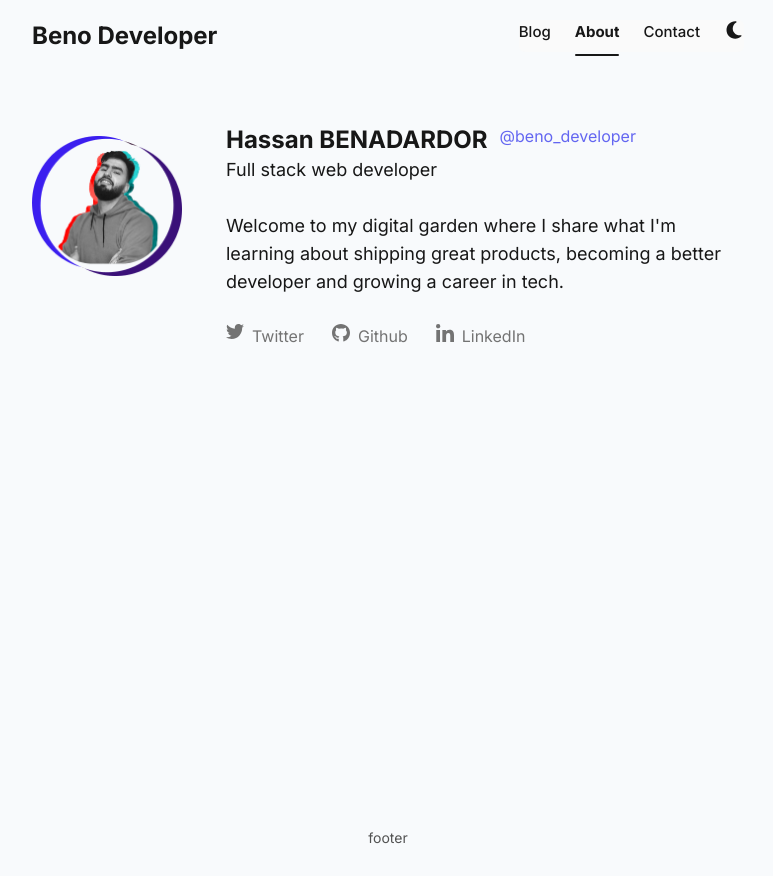
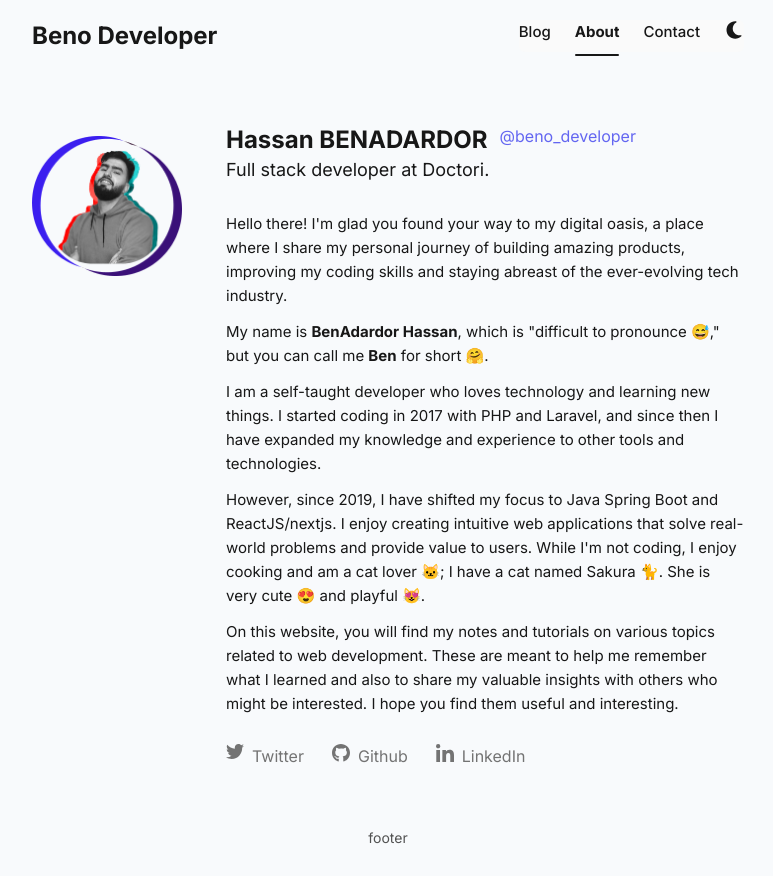
Before and after one commit to benodeveloper/portfolio, a Next.js app: page /about in a window 1280 px wide. Shown: the whole page, without its empty margins (252-1025 px from the left). Built offline with nearby package versions, Linux system fonts and the light colour scheme; no server answers.

Commit message:
about me page

```diff
--- a/pages/about.tsx
+++ b/pages/about.tsx
@@ -12,10 +12,32 @@ const About = (): JSX.Element => {
                 <a href="https://twitter.com/beno_developer" rel="noreferrer" target="_blank">@beno_developer</a>
             </span>
         </div>
-        <h3 className="md:ml-4 mt-3 md:mt-0 text-lg md:col-span-6 col-span-8 md:row-span-1">Full stack web developer</h3>
+        <h3 className="md:ml-4 mt-3 md:mt-0 text-lg md:col-span-6 col-span-8 md:row-span-1">Full stack developer at Doctori.</h3>
 
         <div className="md:ml-4 md:mt-7 my-2 col-span-8 md:col-start-3 md:col-span-6 md:row-span-2">
-            <p className="text-lg ">Welcome to my digital garden where I share what I&apos;m learning about shipping great products, becoming a better developer and growing a career in tech.</p>
+            <p className="text-base mb-3">
+                Hello there! I'm glad you found your way to my digital oasis, a place where I share my personal
+                journey of building amazing products, improving my coding skills and staying abreast of
+                the ever-evolving tech industry.
+            </p>
+            <p className="text-base mb-3">
+                My name is <strong>BenAdardor Hassan</strong>, which is "difficult to pronounce 😅," but you can
+                call me <strong>Ben</strong> for short 🤗.
+            </p>
+            <p className="text-base mb-3">
+                I am a self-taught developer who loves technology and learning new things.
+                I started coding in 2017 with PHP and Laravel, and since then I have expanded
+                my knowledge and experience to other tools and technologies.
+            </p>
+            <p className="text-base mb-3">
+                However, since 2019, I have shifted my focus to Java Spring Boot and ReactJS/nextjs.
+                I enjoy creating intuitive web applications that solve real-world problems and provide value to users.
+                While I'm not coding, I enjoy cooking and am a cat lover 🐱; I have a cat named Sakura 🐈.
+                She is very cute 😍 and playful 😻.
+            </p>
+            <p className="text-base mb-3">
+                On this website, you will find my notes and tutorials on various topics related to web development. These are meant to help me remember what I learned and also to share my valuable insights with others who might be interested. I hope you find them useful and interesting.
+            </p>
             <ul className="mt-7 flex gap-7">
                 <li>
                     <a href="" className="flex text-neutral-500 dark:text-neutral-400 hover:text-indigo-500 dark:hover:text-blue-400/80 fill-neutral-500 dark:fill-neutral-400 hover:fill-indigo-500 dark:hover:fill-blue-400/80">
```
